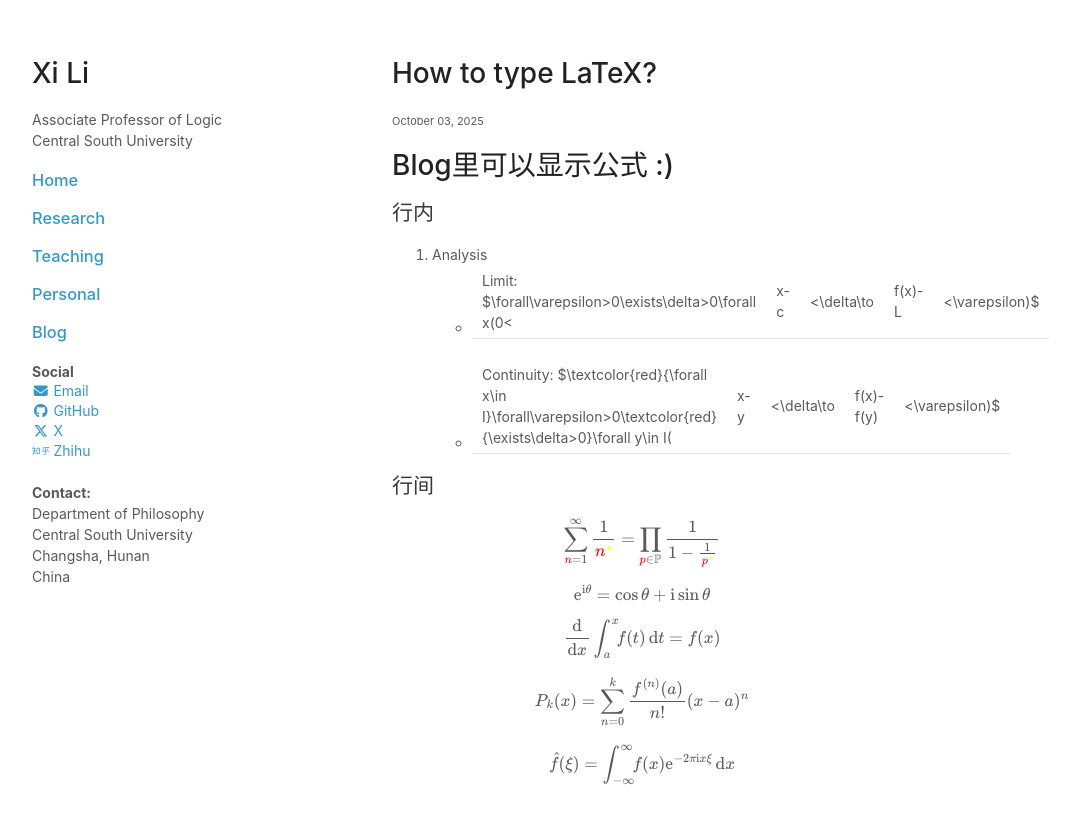
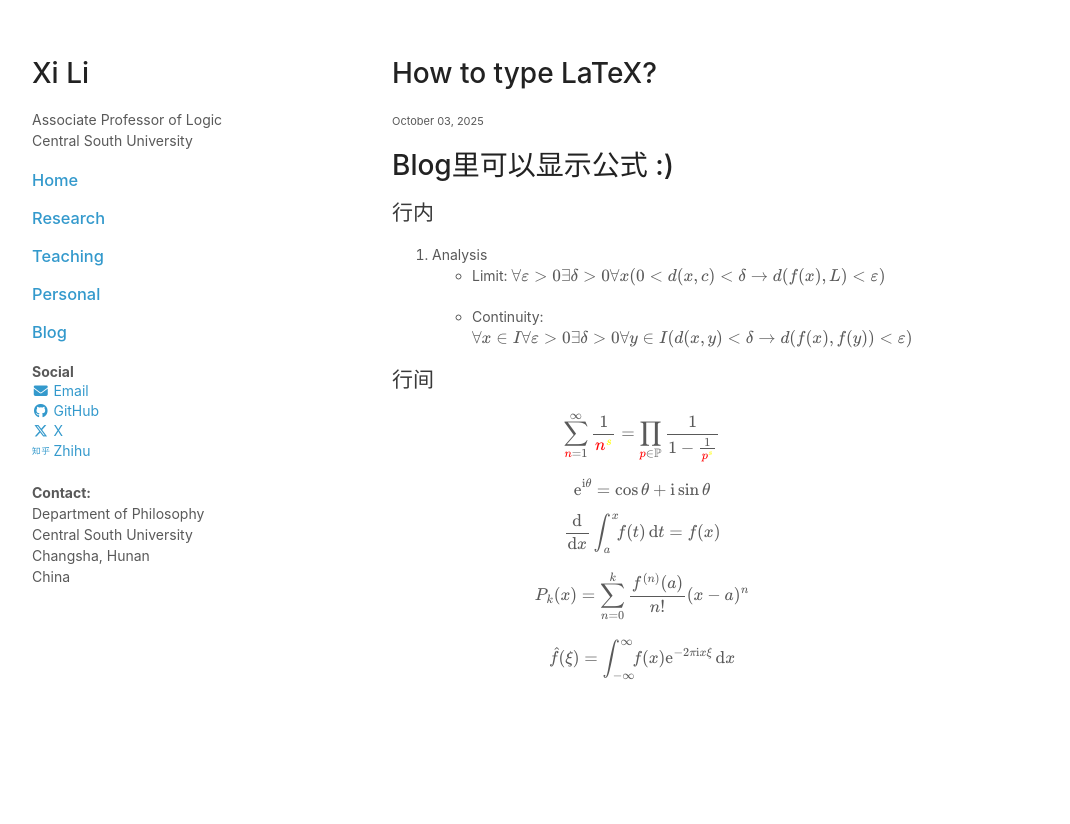
Before and after one commit to rickylixi/rickylixi.github.io, a Jekyll site: the page built from _posts/2025-10-04-latex.md, in a window 1280 px wide. Shown: the top 824 px of the page, without its empty margins (178-1248 px from the left). Built offline with Jekyll 4.4.1, drawn with Linux system fonts in a browser that asks for light colours.

Commit message:
Update 2025-10-04-latex.md

```diff
--- a/_posts/2025-10-04-latex.md
+++ b/_posts/2025-10-04-latex.md
@@ -11,8 +11,8 @@ tags: [Tutorial]
 ## 行内
 
 1. Analysis
-  - Limit: $\forall\varepsilon>0\exists\delta>0\forall x(0<|x-c|<\delta\to|f(x)-L|<\varepsilon)$
-  - Continuity: $\textcolor{red}{\forall x\in I}\forall\varepsilon>0\textcolor{red}{\exists\delta>0}\forall y\in I(|x-y|<\delta\to|f(x)-f(y)|<\varepsilon)$
+  - Limit: $\forall\varepsilon>0\exists\delta>0\forall x(0<d(x,c)<\delta\rightarrow d(f(x),L)<\varepsilon)$
+    - Continuity: $\forall x\in I\forall\varepsilon>0\exists\delta>0\forall y\in I(d(x,y)<\delta\rightarrow d(f(x),f(y))<\varepsilon)$
 
 ## 行间
 
```
